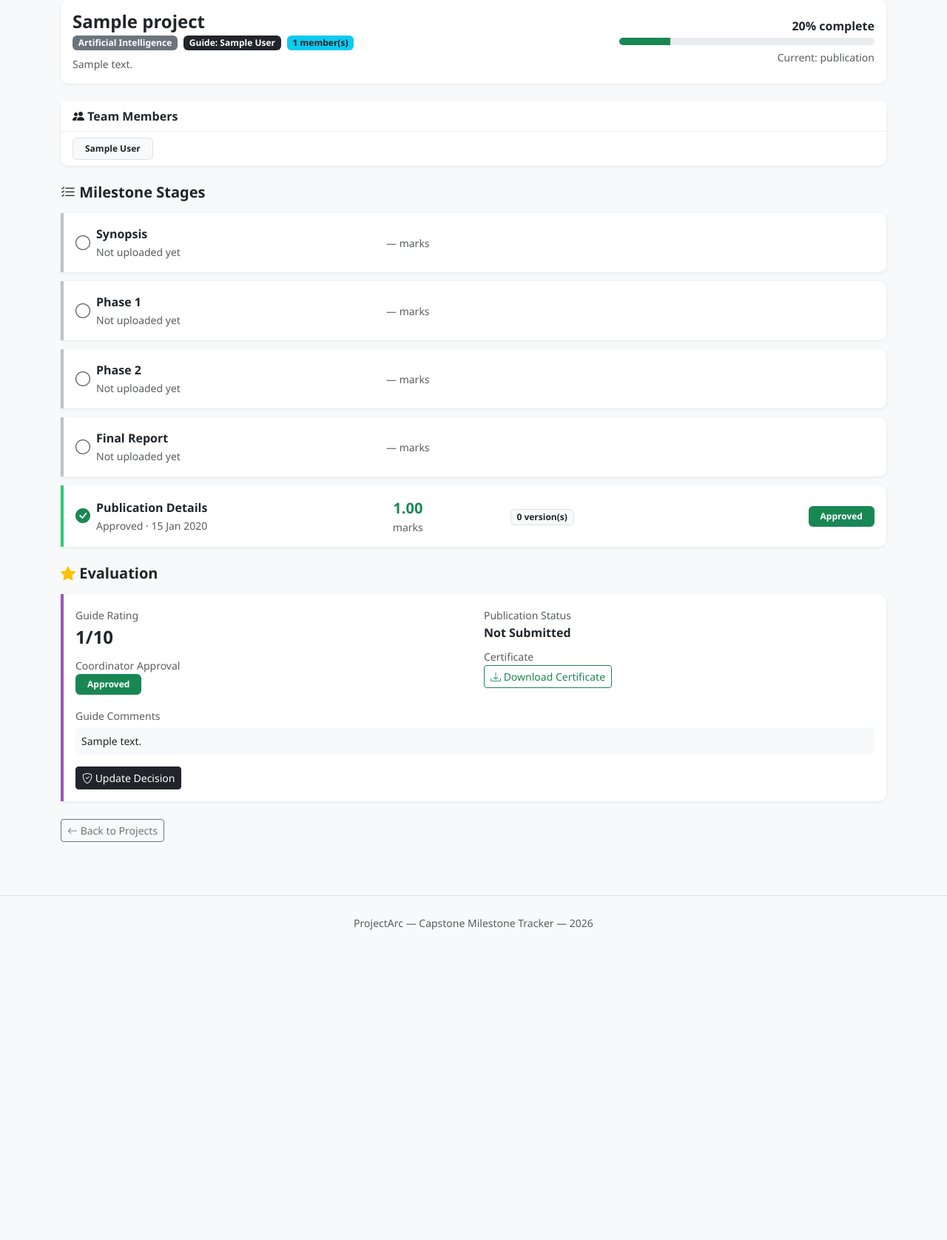
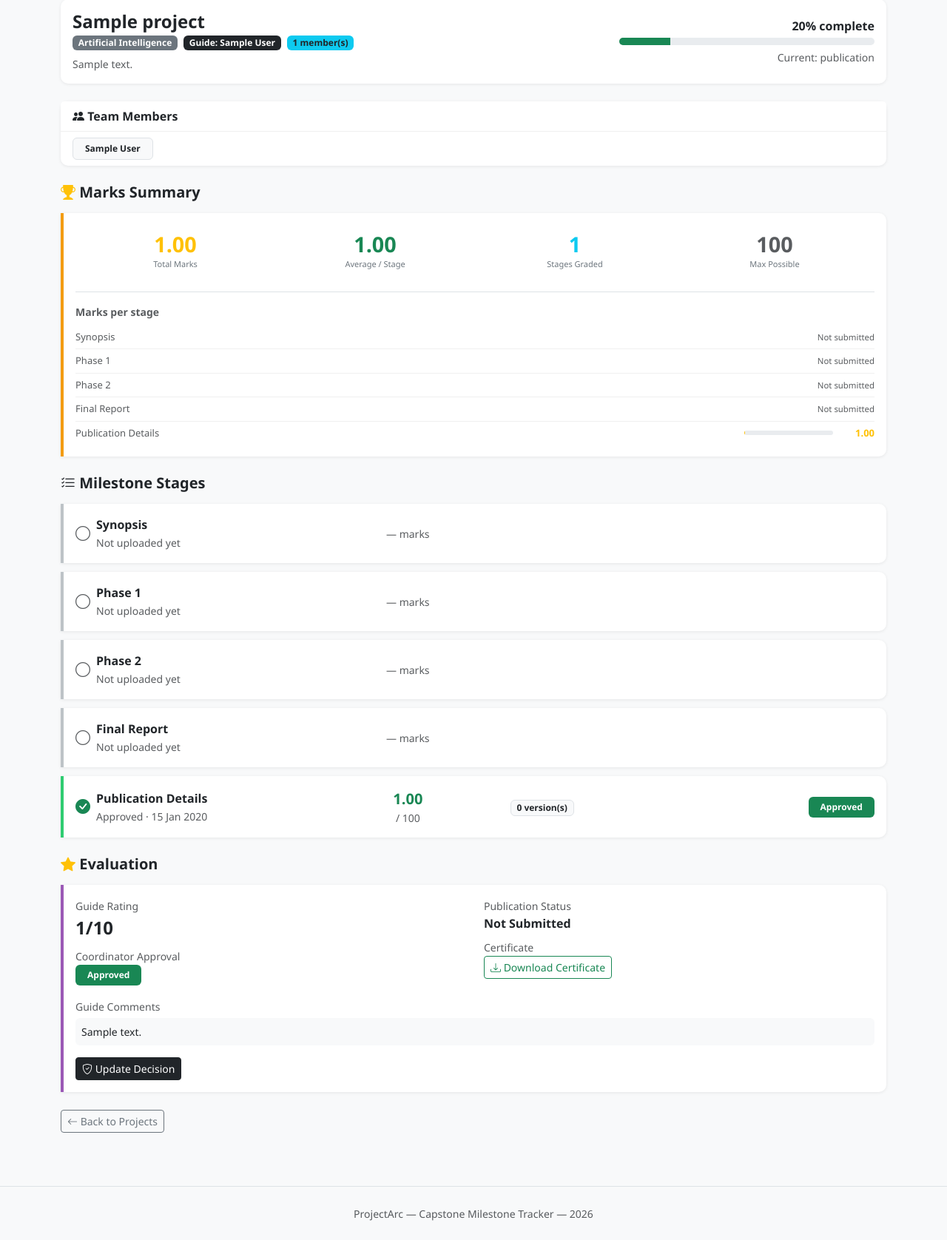
Before and after one commit to karunakar78/ProjectArc, a Django app: page /projects/1/ in a window 1280 px wide. Shown: the part 138-1814 px from the top of the page at 74% size. Before the commit the page ends 1395 px from the top, so only its background shows below. Run offline with Django 5.2, Linux system fonts and the light colour scheme; a user stored in the database is signed in; tables that the repository leaves empty hold one stand-in row (values such as "Sample post"); data that the repository does not hold is empty.

Commit message:
add marks summary section to project detail with per-stage breakdown

```diff
--- a/projects/views.py
+++ b/projects/views.py
@@ -118,16 +118,45 @@ class ProjectDetailView(LoginRequiredMixin, DetailView):
                 stage=stage
             ).first()
 
-        # get evaluation if it exists
         evaluation = Evaluation.objects.filter(
             project=self.object
         ).first()
+
+        # ── marks summary ──────────────────────
+        approved_milestones = self.object.milestones.filter(
+            status='approved',
+            marks__isnull=False
+        )
+
+        total_marks    = sum(
+            ms.marks for ms in approved_milestones
+        )
+        approved_count = approved_milestones.count()
+        max_possible   = approved_count * 100
+        average_marks  = (
+            round(total_marks / approved_count, 2)
+            if approved_count > 0 else 0
+        )
+
+        # per stage marks for the summary table
+        stage_marks = {}
+        for stage in stages:
+            ms = milestone_map.get(stage)
+            stage_marks[stage] = ms.marks if ms and ms.marks is not None else None
 
         context['milestone_map']  = milestone_map
         context['stages']         = stages
         context['is_guide']       = is_guide(self.request.user)
         context['is_coordinator'] = is_coordinator(self.request.user)
         context['evaluation']     = evaluation
+
+        # marks context
+        context['total_marks']    = total_marks
+        context['average_marks']  = average_marks
+        context['approved_count'] = approved_count
+        context['max_possible']   = max_possible
+        context['stage_marks']    = stage_marks
+
         return context
 
 
--- a/templates/projects/project_detail.html
+++ b/templates/projects/project_detail.html
@@ -9,6 +9,7 @@
   .stage-pending   { border-left-color: #bdc3c7; }
   .marks-input { width: 90px; display: inline-block; }
   .eval-section { border-left: 4px solid #9b59b6; border-radius: 0 10px 10px 0; }
+  .marks-section { border-left: 4px solid #f39c12; border-radius: 0 10px 10px 0; }
   .rejection-box {
     background: #fff5f5;
     border: 1px solid #f5c6cb;
@@ -18,6 +19,29 @@
     color: #721c24;
     margin-top: 6px;
   }
+  .marks-stat {
+    text-align: center;
+    padding: 12px 8px;
+  }
+  .marks-stat .value {
+    font-size: 1.8rem;
+    font-weight: 700;
+    line-height: 1;
+  }
+  .marks-stat .label {
+    font-size: 11px;
+    color: #6c757d;
+    margin-top: 4px;
+  }
+  .stage-marks-row {
+    display: flex;
+    justify-content: space-between;
+    align-items: center;
+    padding: 6px 0;
+    border-bottom: 1px solid #f0f0f0;
+    font-size: 13px;
+  }
+  .stage-marks-row:last-child { border-bottom: none; }
 </style>
 {% endblock %}
 
@@ -79,6 +103,91 @@
   </div>
 </div>
 
+
+{% if approved_count > 0 %}
+<h5 class="fw-bold mb-3">
+  <i class="bi bi-trophy-fill text-warning"></i> Marks Summary
+</h5>
+
+<div class="card marks-section mb-4">
+  <div class="card-body">
+    <div class="row g-0 mb-3">
+
+      <div class="col-4 col-md-3">
+        <div class="marks-stat">
+          <div class="value text-warning">{{ total_marks }}</div>
+          <div class="label">Total Marks</div>
+        </div>
+      </div>
+
+      <div class="col-4 col-md-3">
+        <div class="marks-stat">
+          <div class="value text-success">{{ average_marks }}</div>
+          <div class="label">Average / Stage</div>
+        </div>
+      </div>
+
+      <div class="col-4 col-md-3">
+        <div class="marks-stat">
+          <div class="value text-info">{{ approved_count }}</div>
+          <div class="label">Stages Graded</div>
+        </div>
+      </div>
+
+      <div class="col-12 col-md-3">
+        <div class="marks-stat">
+          <div class="value text-muted">{{ max_possible }}</div>
+          <div class="label">Max Possible</div>
+        </div>
+      </div>
+
+    </div>
+
+    <div class="border-top pt-3">
+      <div class="fw-semibold small text-muted mb-2">Marks per stage</div>
+
+      {% for stage in stages %}
+        {% for map_key, ms in milestone_map.items %}
+        {% if map_key == stage %}
+        <div class="stage-marks-row">
+          <span class="text-muted">
+            {% if stage == 'synopsis' %}Synopsis
+            {% elif stage == 'phase1' %}Phase 1
+            {% elif stage == 'phase2' %}Phase 2
+            {% elif stage == 'final' %}Final Report
+            {% elif stage == 'publication' %}Publication Details
+            {% endif %}
+          </span>
+          <div class="d-flex align-items-center gap-3">
+            {% if ms and ms.marks is not None %}
+              <div class="progress" style="width:120px;height:6px">
+                <div class="progress-bar bg-warning"
+                  style="width:{{ ms.marks }}%"></div>
+              </div>
+              <span class="fw-bold text-warning" style="min-width:40px;text-align:right">
+                {{ ms.marks }}
+              </span>
+            {% elif ms and ms.status == 'approved' %}
+              <span class="text-muted small">Approved — no marks</span>
+            {% elif ms and ms.status == 'submitted' %}
+              <span class="badge bg-primary" style="font-size:.7rem">Pending review</span>
+            {% elif ms and ms.status == 'rejected' %}
+              <span class="badge bg-danger" style="font-size:.7rem">Rejected</span>
+            {% else %}
+              <span class="text-muted small">Not submitted</span>
+            {% endif %}
+          </div>
+        </div>
+        {% endif %}
+        {% endfor %}
+      {% endfor %}
+
+    </div>
+  </div>
+</div>
+{% endif %}
+
+
 <h5 class="fw-bold mb-3">
   <i class="bi bi-list-check"></i> Milestone Stages
 </h5>
@@ -134,7 +243,7 @@
         <div class="col-md-2 text-center">
           {% if ms and ms.marks is not None %}
           <span class="fw-bold text-success fs-5">{{ ms.marks }}</span>
-          <div class="text-muted small">marks</div>
+          <div class="text-muted small">/ 100</div>
           {% else %}
           <span class="text-muted small">— marks</span>
           {% endif %}
@@ -169,7 +278,6 @@
 
             {% if is_guide or is_coordinator %}
               {% if ms and ms.status == 'submitted' %}
-
               <form method="post" action="{% url 'approve_milestone' ms.pk %}"
                 class="d-inline-flex align-items-center gap-1">
                 {% csrf_token %}
@@ -180,17 +288,12 @@
                 <button type="submit" class="btn btn-sm btn-success">Approve</button>
               </form>
 
-              <!-- reject button triggers modal -->
-              <button
-                type="button"
-                class="btn btn-sm btn-danger"
+              <button type="button" class="btn btn-sm btn-danger"
                 data-bs-toggle="modal"
-                data-bs-target="#rejectModal{{ ms.pk }}"
-              >
+                data-bs-target="#rejectModal{{ ms.pk }}">
                 Reject
               </button>
 
-              <!-- reject modal -->
               <div class="modal fade" id="rejectModal{{ ms.pk }}"
                 tabindex="-1" aria-hidden="true">
                 <div class="modal-dialog">
@@ -214,16 +317,14 @@
                           Reason for Rejection
                           <span class="text-danger">*</span>
                         </label>
-                        <textarea
-                          name="rejection_reason"
-                          class="form-control"
+                        <textarea name="rejection_reason" class="form-control"
                           rows="4"
-                          placeholder="Explain what needs to be fixed or improved..."
-                          required
-                        ></textarea>
+                          placeholder="Explain what needs to be fixed..."
+                          required></textarea>
                       </div>
                       <div class="modal-footer">
-                        <button type="button" class="btn btn-outline-secondary btn-sm"
+                        <button type="button"
+                          class="btn btn-outline-secondary btn-sm"
                           data-bs-dismiss="modal">Cancel</button>
                         <button type="submit" class="btn btn-danger btn-sm">
                           <i class="bi bi-x-circle"></i> Confirm Reject
@@ -236,7 +337,6 @@
 
               {% elif ms and ms.status == 'approved' %}
               <span class="badge bg-success py-2 px-3">Approved</span>
-
               {% elif ms and ms.status == 'rejected' %}
               <span class="badge bg-danger py-2 px-3">Rejected</span>
               {% endif %}
@@ -320,9 +420,6 @@
       <div class="text-muted small py-2">
         <i class="bi bi-info-circle"></i>
         No evaluation submitted yet.
-        {% if is_guide and project.guide == request.user %}
-          You can submit one below.
-        {% endif %}
       </div>
     {% endif %}
 
```
